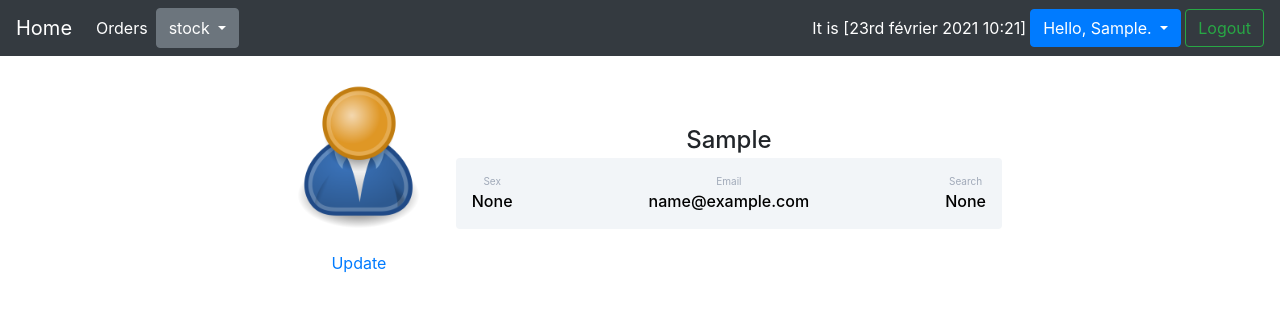
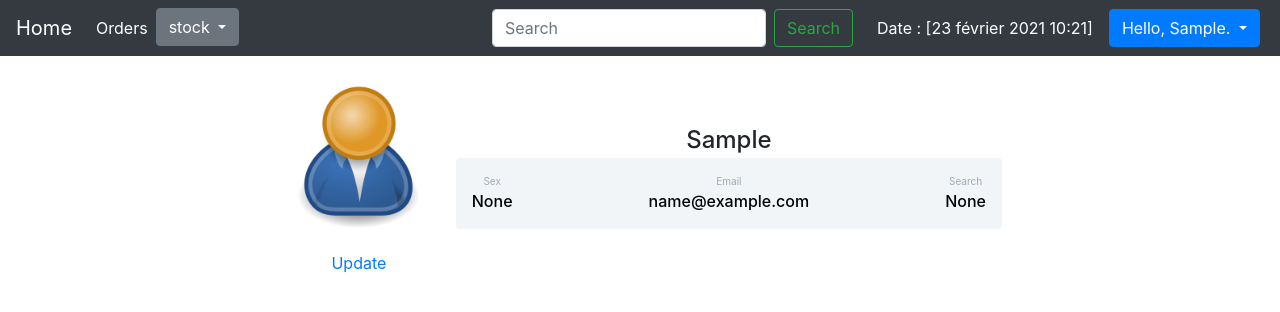
Before and after one commit to gregadc/django-cookiecutter, a Django app: page /users/1/ in a window 1280 px wide. Shown: the top 312 px of the page. Run offline with Django 3.2, Linux system fonts and the light colour scheme; the visitor is signed in with stand-in values (Sample User, id 1); data comes from the database, SQL or seed files in the repository.

Commit message:
Change navbar

```diff
--- a/django_cookicutter/django_cookie_app/filtersets.py
+++ b/django_cookicutter/django_cookie_app/filtersets.py
@@ -38,11 +38,11 @@ class OrderFilter(filters.FilterSet):
         widget=DateWidget(attrs={'placeholder': _("Date")})
     )
     date_gte = filters.DateFilter(
-        field_name='date',
+        field_name='date__date',
         widget=DateWidget(attrs={'placeholder': _("After")}),
         lookup_expr='gte')
     date_lte = filters.DateFilter(
-        field_name='date',
+        field_name='date__date',
         widget=DateWidget(attrs={'placeholder': _("Before")}),
         lookup_expr='lte')
     code = filters.CharFilter(field_name='code')
--- a/django_cookicutter/django_cookie_app/templates/navbar.html
+++ b/django_cookicutter/django_cookie_app/templates/navbar.html
@@ -9,6 +9,7 @@
 	     <li class="nav-item active">
           	<a class="nav-link" href="{% url "order-list-view" %}">Orders<span class="sr-only">(current)</span></a>
              </li>
+             <li>
                <div class="btn-group">
                  <button type="button" class="btn btn-secondary dropdown-toggle mr-1" data-toggle="dropdown" aria-haspopup="true" aria-expanded="false">
                      stock
@@ -21,11 +22,13 @@
                     <a class="dropdown-item" href="{% url "rasp-whit-choc-view" %}"> Raspberry white chocolate</a>
                  </div>
                </div>
-	     <li>
-
 	     </li>
            </ul>
-           <div class="mr-1" style="color:white;">It is [{% now "jS F Y H:i" %}]</div>
+	   <form class="form-inline mt-2 mt-md-0 mr-4">
+            <input class="form-control mr-sm-2" type="text" placeholder="Search" aria-label="Search">
+            <button class="btn btn-outline-success my-2 my-sm-0" type="submit">Search</button>
+          </form>
+                 <div class="mr-3" style="color:white;">Date : [{% now "j F Y H:i" %}]</div>
 	   <div class="btn-group">
 	     <button type="button" class="btn btn-primary dropdown-toggle mr-1" data-toggle="dropdown" aria-haspopup="true" aria-expanded="false">
                  {% if user.is_authenticated %}Hello, {{ user.username | capfirst }}.{% endif %}
@@ -33,10 +36,9 @@
 	     <div class="dropdown-menu">
                  <a class="dropdown-item" href="{% url "user-detail-view" user.id %}">user informations</a>
                  <!--<a class="dropdown-item" href="{{ object.get_absolute_url }}">user informations</a>-->
+           	 <a href="{% url "logout" %}" class="dropdown-item">Logout</a>
 	     </div>
 	   </div>
-
-           <a href="{% url "logout" %}" class="btn btn-outline-success my-2 my-sm-0">Logout</a>
         </div>
       </nav>
 </header>
```
